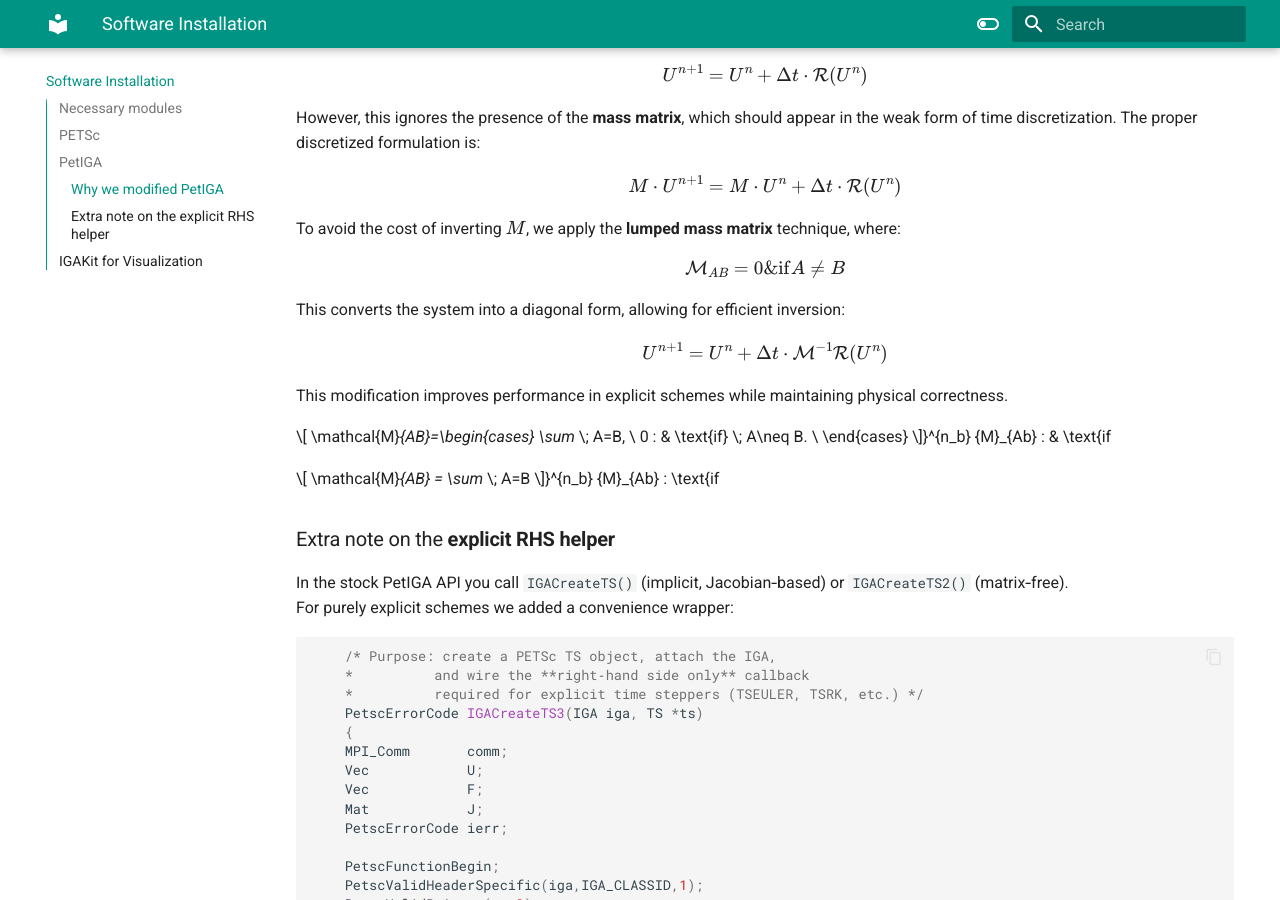
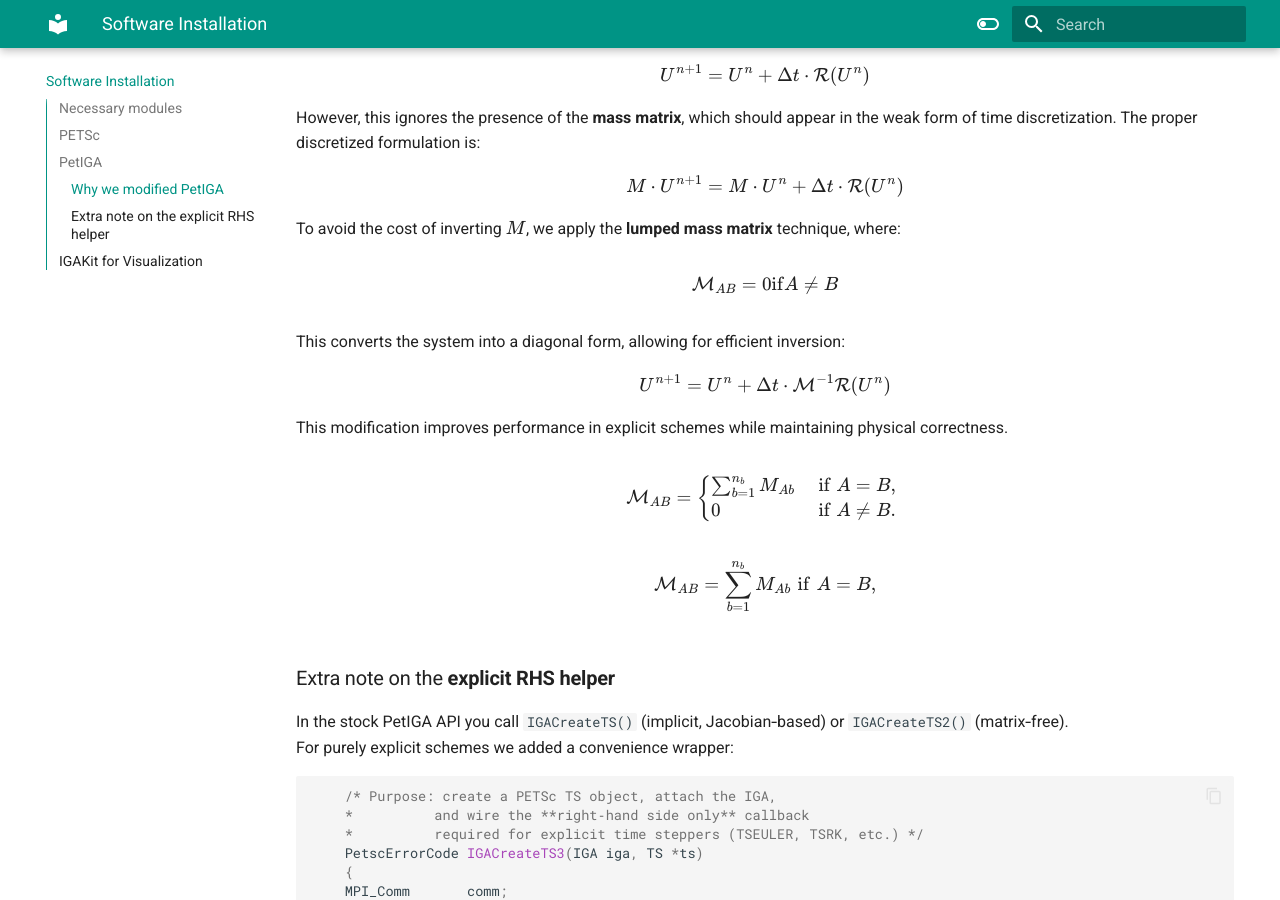
Before and after one commit to Aditya0809/Documentation, an MkDocs documentation site: the page built from docs/installation.md, in a window 1280 px wide and 900 px high, scrolled down 2872 px. Built offline with MkDocs 1.6.1 and Material for MkDocs 9.7.7, drawn with Linux system fonts in a browser that asks for light colours.

Commit message:
tutorial9

```diff
--- a/docs/installation.md
+++ b/docs/installation.md
@@ -137,23 +137,25 @@ However, this ignores the presence of the **mass matrix**, which should appear i
 The proper discretized formulation is: \\[ M \cdot U^{n+1} = M \cdot U^n + \Delta t \cdot \mathcal{R}(U^n) \\]
 To avoid the cost of inverting \\( M \\), we apply the **lumped mass matrix** technique, where:
 
-\\[
-\mathcal{M}_{AB} = 0 \& \text{if} A \neq B
-\\]
+\[
+\mathcal{M}_{AB} = 0  \text{if} A \neq B
+\]
+
+
 This converts the system into a diagonal form, allowing for efficient inversion: \\[ U^{n+1} = U^n + \Delta t \cdot \mathcal{M}^{-1} \mathcal{R}(U^n) \\]
 This modification improves performance in explicit schemes while maintaining physical correctness.
 
-\\[
+\[
     \mathcal{M}_{AB}=\begin{cases}
           \sum_{b=1}^{n_b} {M}_{Ab} \: & \text{if} \; A=B, \\
           0 \: & \text{if} \; A\neq B. \
      \end{cases}
-\\]
+\]
 
 
-\\[
- \mathcal{M}_{AB} = \sum_{b=1}^{n_b} {M}_{Ab} \: \text{if} \; A=B
-\\]
+\[
+ \mathcal{M}_{AB} = \sum_{b=1}^{n_b} {M}_{Ab} \,\, \text{if} \,\, A=B,
+\]
 
 ### Extra note on the **explicit RHS helper**
 
```
